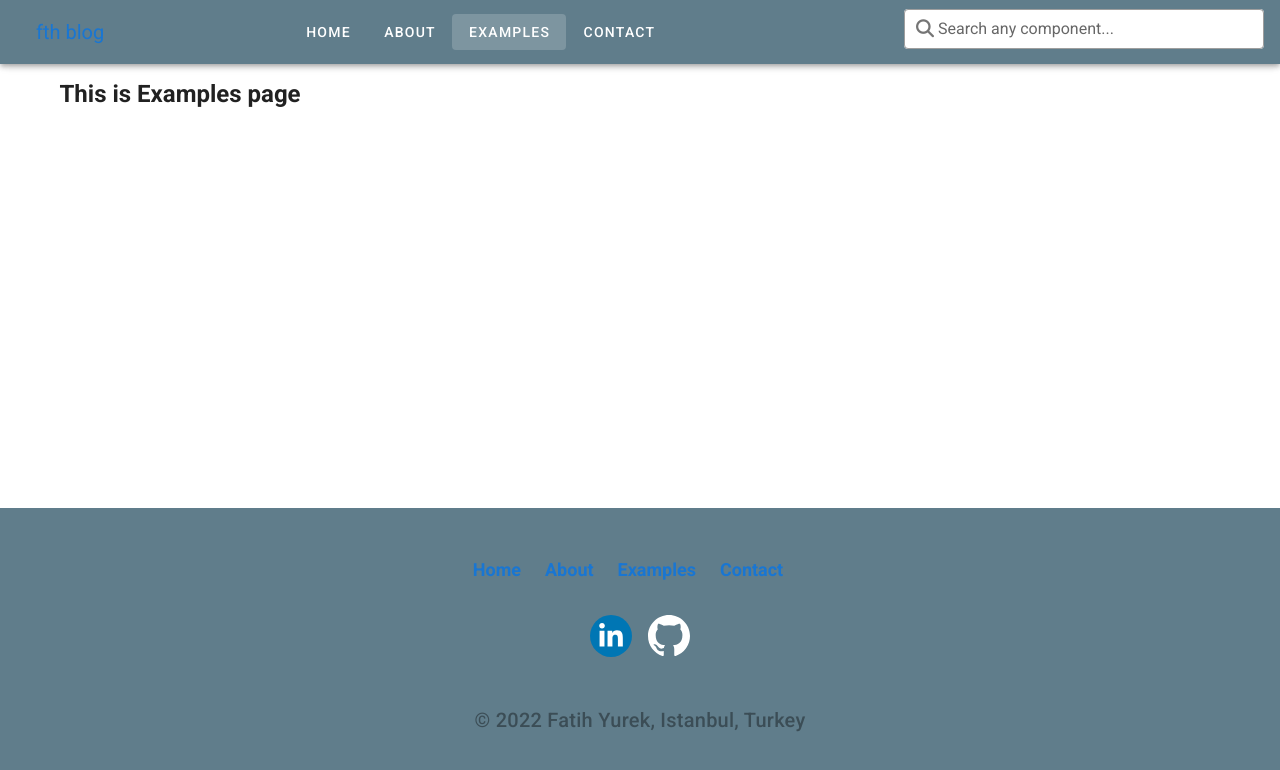
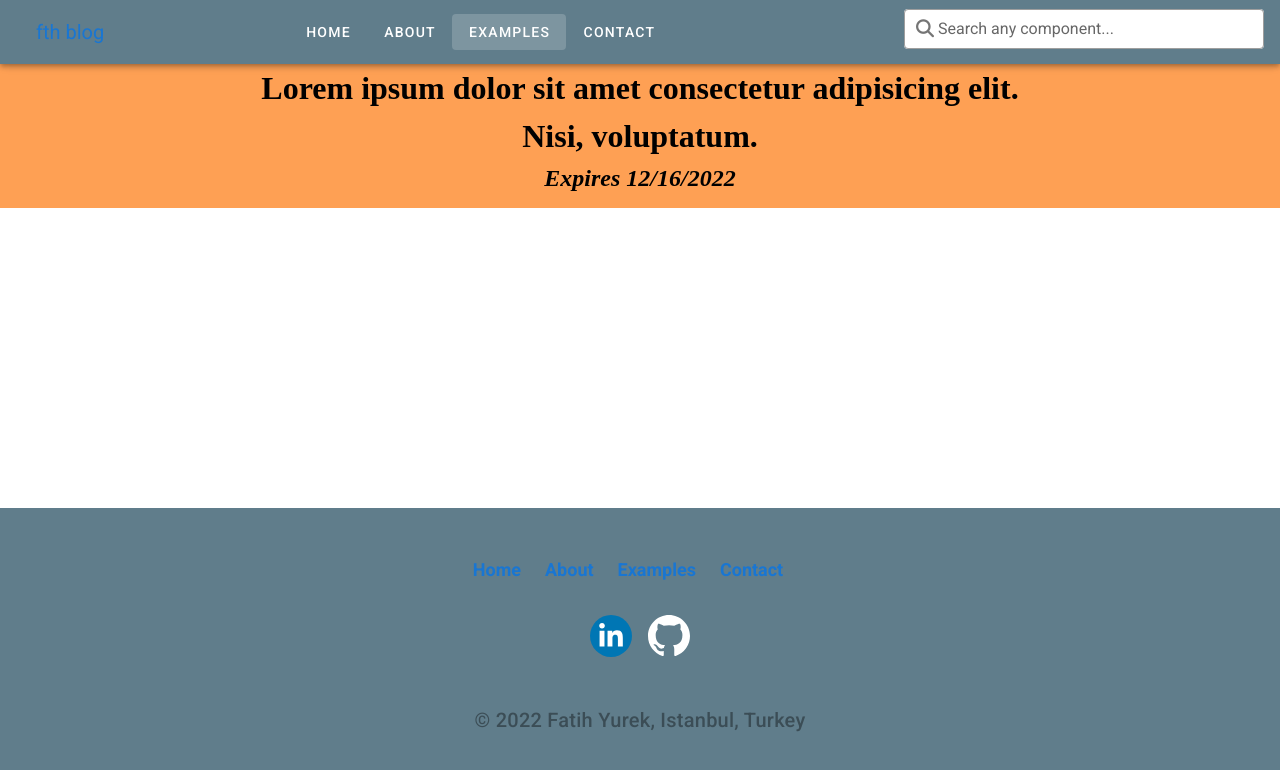
Before and after one commit to fatihece/nuxt-vue-examples, a Nuxt app: page /examples in a window 1280 px wide. Shown: the top 770 px of the page. Built offline with nearby package versions, Linux system fonts and the light colour scheme.

Commit message:
feat: expire date formula added

```diff
--- a/pages/examples/index.vue
+++ b/pages/examples/index.vue
@@ -1,15 +1,53 @@
 <template>
-  <v-container>
-    <v-row>
-      <v-col>
-        <h2>This is Examples page</h2>
-      </v-col>
-    </v-row>
+  <v-container fluid pa-0 ma-0>
+    <v-row
+      ><v-col class="pa-0">
+        <section class="orange-banner">
+          <v-container fluid pa-0 ma-0>
+            <v-row justify="center">
+              <v-col md="8" class="">
+                <p>
+                  Lorem ipsum dolor sit amet consectetur adipisicing elit. Nisi,
+                  voluptatum.
+                </p>
+                <p class="font-italic" style="font-size: 24px">
+                  Expires {{ expireDate }}
+                </p>
+              </v-col>
+            </v-row>
+          </v-container>
+        </section>
+      </v-col></v-row
+    >
   </v-container>
 </template>
 
 <script>
-export default {}
+export default {
+  data: () => ({}),
+  computed: {
+    expireDate() {
+      const dt = new Date()
+      dt.setDate(dt.getDate() + 2)
+      return (
+        Number(dt.getMonth()) + 1 + '/' + dt.getDate() + '/' + dt.getFullYear()
+      )
+    },
+  },
+}
 </script>
 
-<style></style>
+<style scoped>
+.orange-banner {
+  background-color: #fea054;
+  text-align: center;
+  font-family: 'Playfair Display', serif;
+  padding: 12px 40px;
+}
+.orange-banner p {
+  font-size: 32px;
+  color: #000;
+  margin-bottom: 0;
+  font-weight: 600;
+}
+</style>
```
